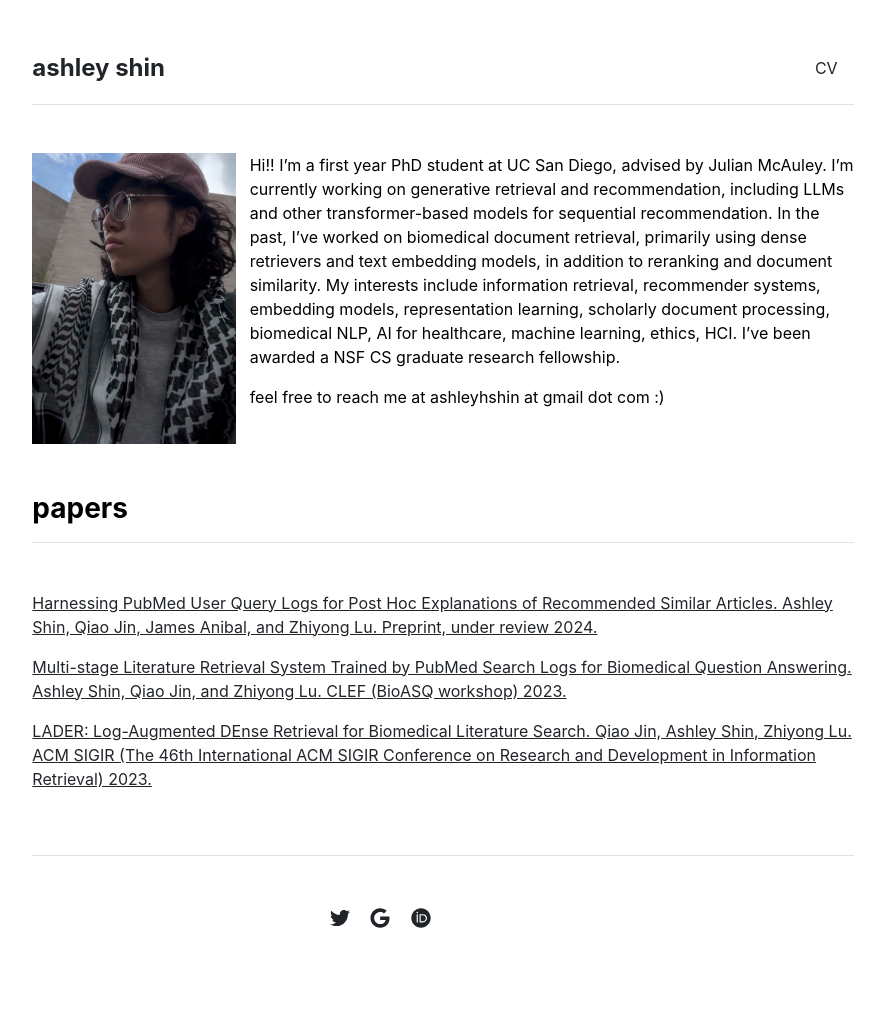
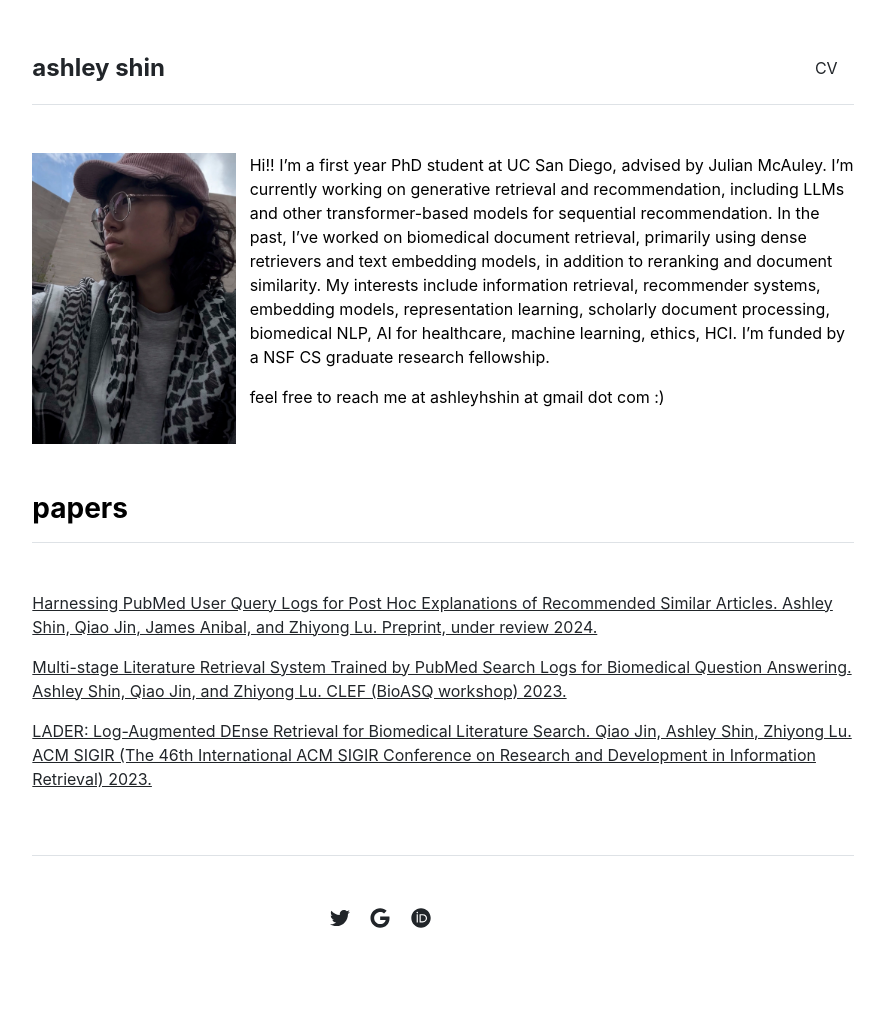
Before and after one commit to ashleys0/ashleyshin, a Jekyll site: the page built from index.md, in a window 1280 px wide. Shown: the whole page, without its empty margins (197-1082 px from the left). Built offline with Jekyll 4.4.1, drawn with Linux system fonts in a browser that asks for light colours.

Commit message:
Update index.md

```diff
--- a/index.md
+++ b/index.md
@@ -3,6 +3,6 @@ layout: home
 title: "Home"
 ---
 
-Hi!! I'm a first year PhD student at UC San Diego, advised by Julian McAuley. I'm currently working on generative retrieval and recommendation, including LLMs and other transformer-based models for sequential recommendation. In the past, I've worked on biomedical document retrieval, primarily using dense retrievers and text embedding models, in addition to reranking and document similarity. My interests include information retrieval, recommender systems, embedding models, representation learning, scholarly document processing, biomedical NLP, AI for healthcare, machine learning, ethics, HCI. I've been awarded a NSF CS graduate research fellowship.
+Hi!! I'm a first year PhD student at UC San Diego, advised by Julian McAuley. I'm currently working on generative retrieval and recommendation, including LLMs and other transformer-based models for sequential recommendation. In the past, I've worked on biomedical document retrieval, primarily using dense retrievers and text embedding models, in addition to reranking and document similarity. My interests include information retrieval, recommender systems, embedding models, representation learning, scholarly document processing, biomedical NLP, AI for healthcare, machine learning, ethics, HCI. I'm funded by a NSF CS graduate research fellowship.
 
 feel free to reach me at ashleyhshin at gmail dot com :)
```
